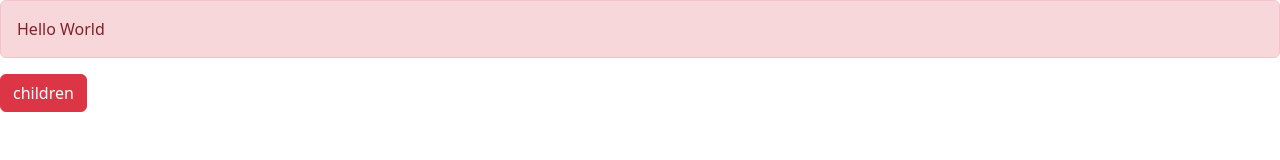
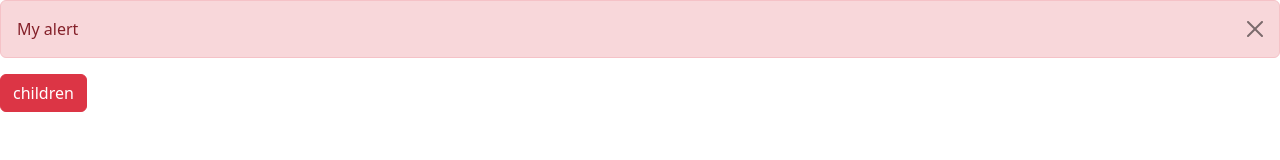
Before and after one commit to JozefSaj/react-playground, a React (Vite) app in the folder react-app/: page / in a window 1280 px wide. Both pictures are taken after a click on the button "children". Shown: the top 160 px of the page. Built offline with nearby package versions, Linux system fonts and the light colour scheme.

Commit message:
Exercise- showing an alert

```diff
--- a/react-app/src/App.tsx
+++ b/react-app/src/App.tsx
@@ -1,16 +1,13 @@
+import { useState } from "react";
 import Alert from "./components/Alert";
 import Button from "./components/Button";
 
 function App() {
-  const handleOnClickEvent = () => {
-    console.log("test");
-  };
+  const[alertVisible, setAlertVisiblity] = useState(false)
   return (
     <div>
-      <Alert>
-        Hello <span>World</span>
-      </Alert>
-      <Button color="danger" onClickEvent={handleOnClickEvent}>
+      {alertVisible && <Alert onClose={() => setAlertVisiblity(false)}>My alert</Alert>}
+      <Button color="danger" onClickEvent = {() => setAlertVisiblity(true)}>
         Test
       </Button>
     </div>
--- a/react-app/src/components/Alert.tsx
+++ b/react-app/src/components/Alert.tsx
@@ -2,10 +2,14 @@ import { ReactNode } from "react";
 
 interface Props {
   children: ReactNode;
+  onClose: () => void
 }
 
-const Alert = ({ children }: Props) => {
-  return <div className="alert alert-danger">{children}</div>;
+const Alert = ({ children, onClose }: Props) => {
+  return <div className="alert alert-danger alert-dismissible">
+    {children}
+    <button type="button" className="btn-close" data-bs-dismmis="alert" onClick={onClose}></button>
+    </div>;
 };
 
 export default Alert;
--- a/react-app/src/components/Button.tsx
+++ b/react-app/src/components/Button.tsx
@@ -8,7 +8,7 @@ interface Props {
 
 const Button = ({ children, onClickEvent, color = "primary" }: Props) => {
   return (
-    <button className={"btn btn-" + color} onClick={() => onClickEvent}>
+    <button className={"btn btn-" + color} onClick={onClickEvent}>
       children
     </button>
   );
```
